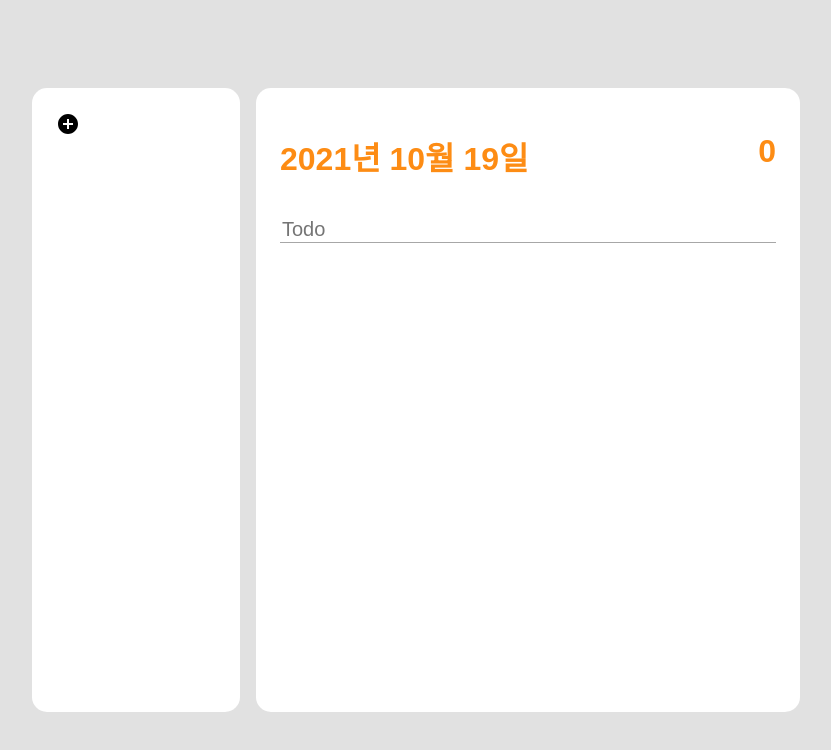
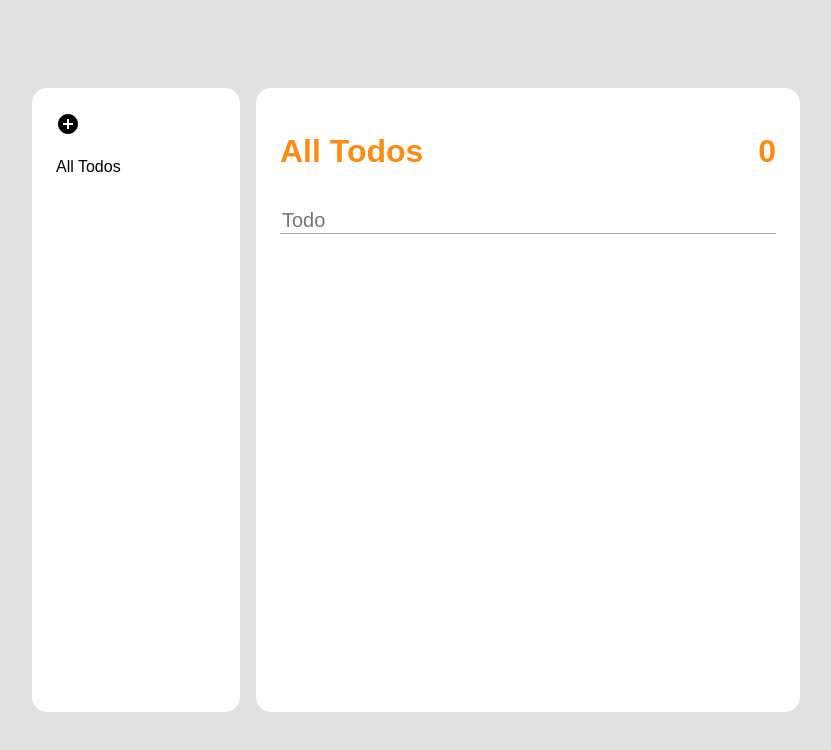
Before and after one commit to kyungeun-j/todo_list, a React (Create React App) app: page / in a window 1280 px wide. Shown: the top 750 px of the page, without its empty margins (224-1055 px from the left). Built offline with nearby package versions, Linux system fonts and the light colour scheme.

Commit message:
Update to todo for AllTodos

```diff
--- a/src/components/Context.js
+++ b/src/components/Context.js
@@ -3,6 +3,7 @@ import React, { createContext, useContext, useReducer, useRef } from "react";
 const lists = [];
 
 function Reducer(state, action) {
+    console.log(state, action)
     switch (action.type) {
         case 'LIST_CREATE':
             return state.concat(action.list)
@@ -16,7 +17,7 @@ function Reducer(state, action) {
 
         case 'LIST_SELECT':
             return state.map(list => list.id === action.id ?
-                { ...list, select: !list.select } : { ...list, select: false });
+                    { ...list, select: true } : { ...list, select: false });
 
         case 'TODO_CREATE':
             return state.map(list => list.id === action.id ?
--- a/src/components/ListHead.js
+++ b/src/components/ListHead.js
@@ -1,7 +1,7 @@
 import React, { useState, memo } from "react";
 import styled, { css } from "styled-components";
 import { MdAddCircle } from 'react-icons/md';
-import { useDispatch, useNextId } from "./Context";
+import { useDispatch, useNextId, useListState } from "./Context";
 
 const Head = styled.div`
 `;
@@ -22,6 +22,10 @@ const Input = styled.input``;
 
 const Add = styled.div`
     font-size: 24px;
+`;
+
+const All = styled.div`
+    padding: 1em 0;
 `;
 
 function ListHead() {
@@ -51,11 +55,14 @@ function ListHead() {
         nextId.current += 1;
     }
 
+    const onSelect = () => dispatch({ type: 'LIST_SELECT', id: 'all' })
+
     return (
         <Head>
             <Add onClick={ onAdd } add={ add }>
-                <MdAddCircle />
+                <MdAddCircle className="addImg" />
             </Add>
+            <All onClick={ onSelect }>All Todos</All>
             {(
                 add &&
                 <Form onSubmit={ onSubmit }>
--- a/src/components/Lists.js
+++ b/src/components/Lists.js
@@ -7,7 +7,7 @@ const List = styled.div``;
 
 function Lists() {
     const lists = useListState();
-    console.log(lists)
+
     return(
         <List>
             {
@@ -15,7 +15,7 @@ function Lists() {
                     <ListItem
                         key={ list.id }
                         id={ list.id }
-                        title = { list.title }
+                        title={ list.title }
                     />
                 ))
             }
--- a/src/components/TodoHead.js
+++ b/src/components/TodoHead.js
@@ -13,26 +13,17 @@ const Count = styled.div``;
 
 function TodoHead() {
     const lists = useListState();
-    const list = lists.filter(list => list.select)
+    const list = lists.filter(list => list.select);
 
-    console.log(list.map(ls => ls.todos.filter(todo => !todo.done)))
-
-    const allUnDone = list.length !== 0 ?
+    const allUnDone = lists.filter(list => !list.select).length !== 0 ?
         lists.map(list =>
         list.todos.filter(todo => !todo.done).length)
         .reduce((a, c) => a+c) : 0;
 
-    const today = new Date();
-    const dateString = today.toLocaleDateString('ko-KR', {
-        year: 'numeric',
-        month: 'long',
-        day: 'numeric'
-    });
-
     return(
         <Head>
             <Title>
-                { list.length !== 0 ? list.map(ls => (ls.title)) : dateString }
+                { list.length !== 0 ? list.map(ls => (ls.title)) : 'All Todos' }
             </Title>
             <Count>
                 { list.length !== 0 ? list.map(ls => ls.todos.filter(todo => !todo.done).length) : allUnDone }
--- a/src/components/TodoList.js
+++ b/src/components/TodoList.js
@@ -14,6 +14,16 @@ function TodoList() {
         <List>
             {
                 lists.map(list => (
+                    lists.filter(list => list.select).length === 0 ?
+                    list.todos.map(ls => (
+                        <TodoItem
+                            key={ ls.id }
+                            listId={ list.id }
+                            id={ ls.id }
+                            text={ ls.text }
+                            done={ ls.done }
+                        />
+                    )) :
                     list.select ?
                     list.todos.map(ls => (
                         <TodoItem
@@ -24,7 +34,7 @@ function TodoList() {
                             done={ ls.done }
                         />
                     )) :
-                    console.log("list 없음")
+                    console.log('list 없음')
                 ))
             }
         </List>
```
